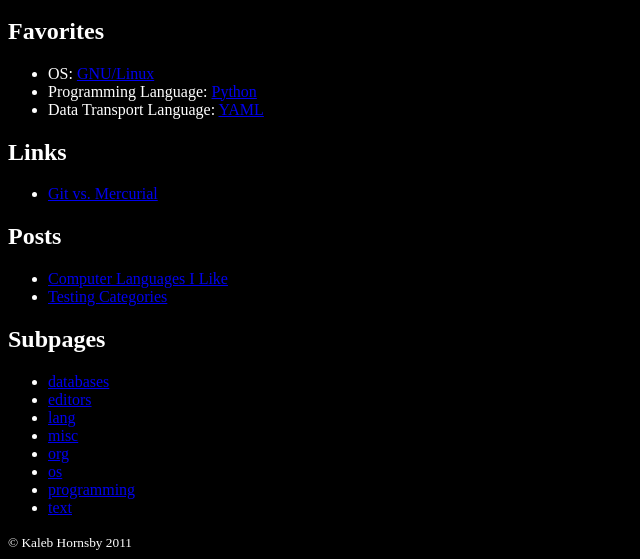
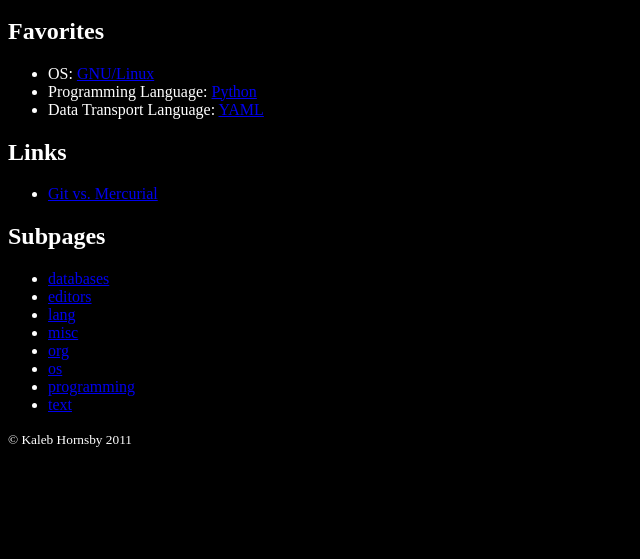
Before and after one commit to kaleb/kaleb.github.com, a Jekyll site: the page built from comp/index.md, in a window 1280 px wide. Shown: the part 470-1029 px from the top of the page, without its empty margins (0-640 px from the left). Built offline with Jekyll 4.4.1, drawn with Linux system fonts in a browser that asks for light colours; after the commit the page ends 926 px from its top, so only the background shows below that.

Commit message:
Edited comp/index.md via GitHub

```diff
--- a/comp/index.md
+++ b/comp/index.md
@@ -23,7 +23,7 @@ Links
 
 - [Git vs. Mercurial](http://gitvsmercurial.com/)
 
-{% assign categories = site.categories.comp %}
+{% assign posts = site.categories.comp %}
 {% if categories %}
 Posts
 ---------
```
